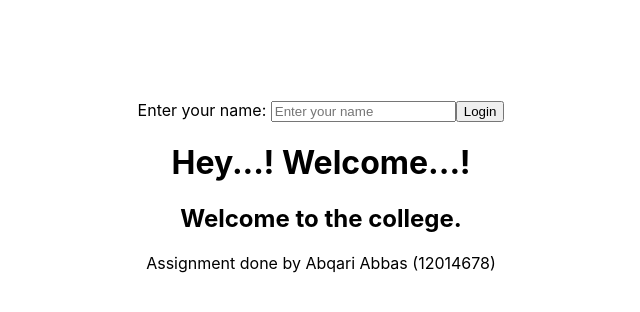
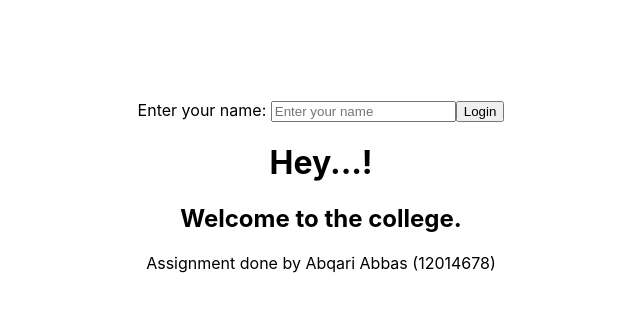
Before and after one commit to Abqari63/greeting-using-react, a React (Create React App) app: page / in a window 1280 px wide. Both pictures are taken after a click on the button "Login". Shown: the top 312 px of the page, without its empty margins (319-959 px from the left). Built offline with nearby package versions, Linux system fonts and the light colour scheme.

Commit message:
Update Welcome.js

```diff
--- a/src/components/Welcome.js
+++ b/src/components/Welcome.js
@@ -5,7 +5,7 @@ export default function welcome(props) {
     return (
         <div>
             <div id="greet-msg">
-                <h1>Hey...! {props.name} Welcome...!</h1>
+                <h1>Hey...! {props.name}</h1>
                 <h2>Welcome to the college.</h2>
                 <p>Assignment done by Abqari Abbas ({props.reg})</p>
             </div>
```
